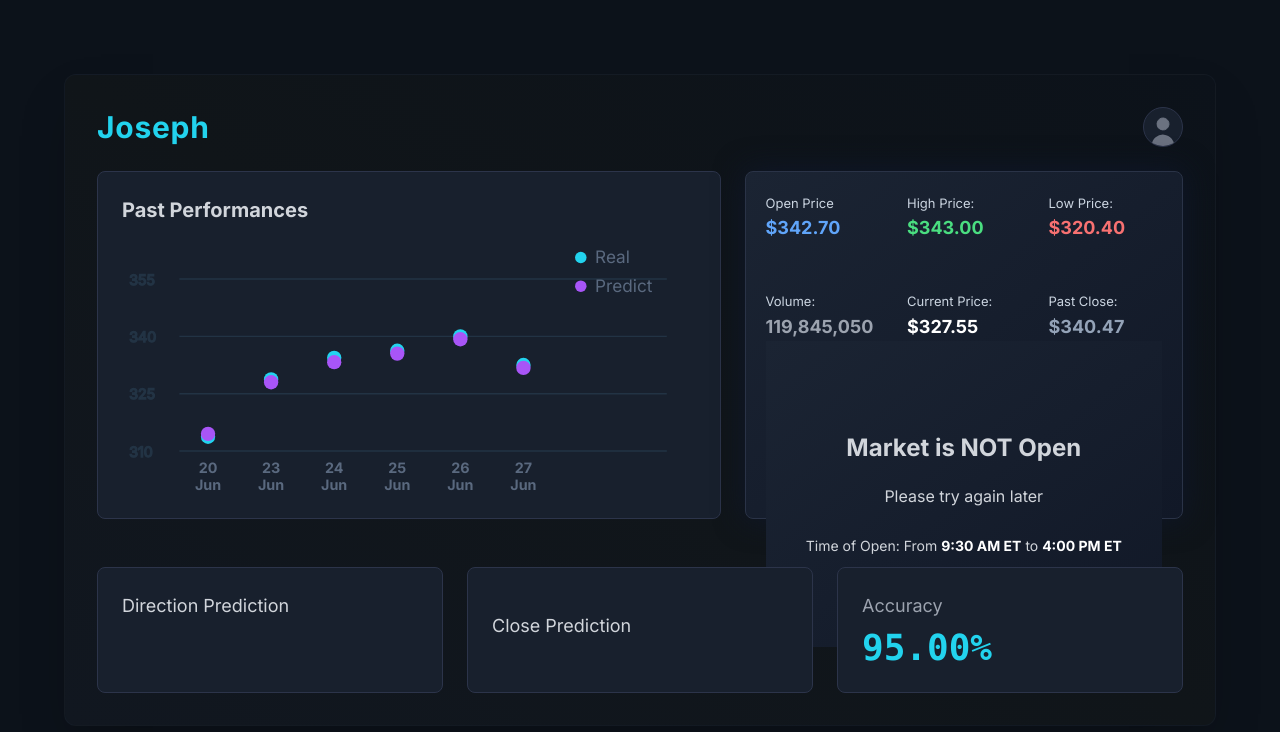
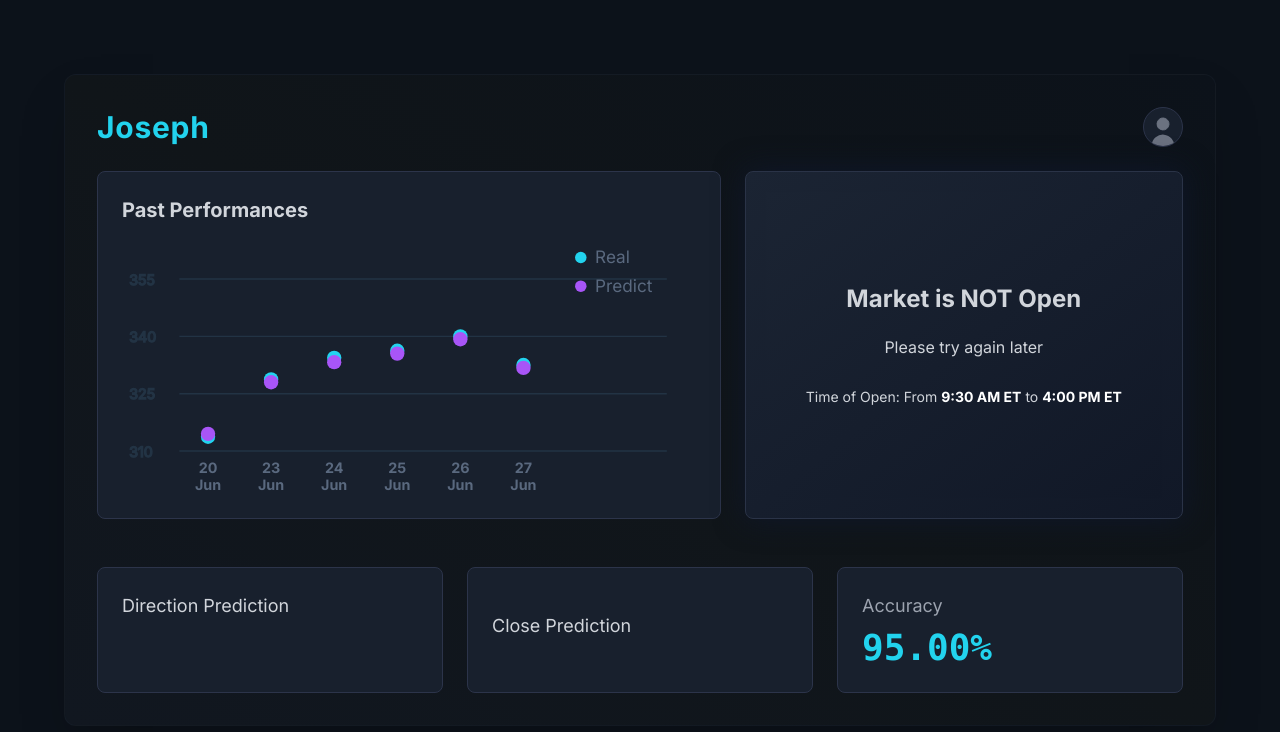
Before and after one commit to scot935/TOX-3, a Flask app: page /dashboard in a window 1280 px wide. Shown: the top 732 px of the page. Run offline with Flask 3, Linux system fonts and the light colour scheme; the visitor is signed in with stand-in values (Sample User, id 1); some libraries are stand-ins or nearby versions.

Commit message:
last fix

```diff
--- a/templates/dashboard.html
+++ b/templates/dashboard.html
@@ -225,7 +225,7 @@
           </div>
 
           <div
-            class="grid grid-cols-2 gap-y-9 gap-x-7 text-[15px] text-slate-300 font-medium lg:grid-cols-3 md:gap-y-12"
+            class="grid grid-cols-2 gap-y-9 gap-x-7 text-[15px] text-slate-300 font-medium lg:grid-cols-3 md:gap-y-12 hidden"
             id="stock-values"
           >
             <div class="justify-between items-center">
```
